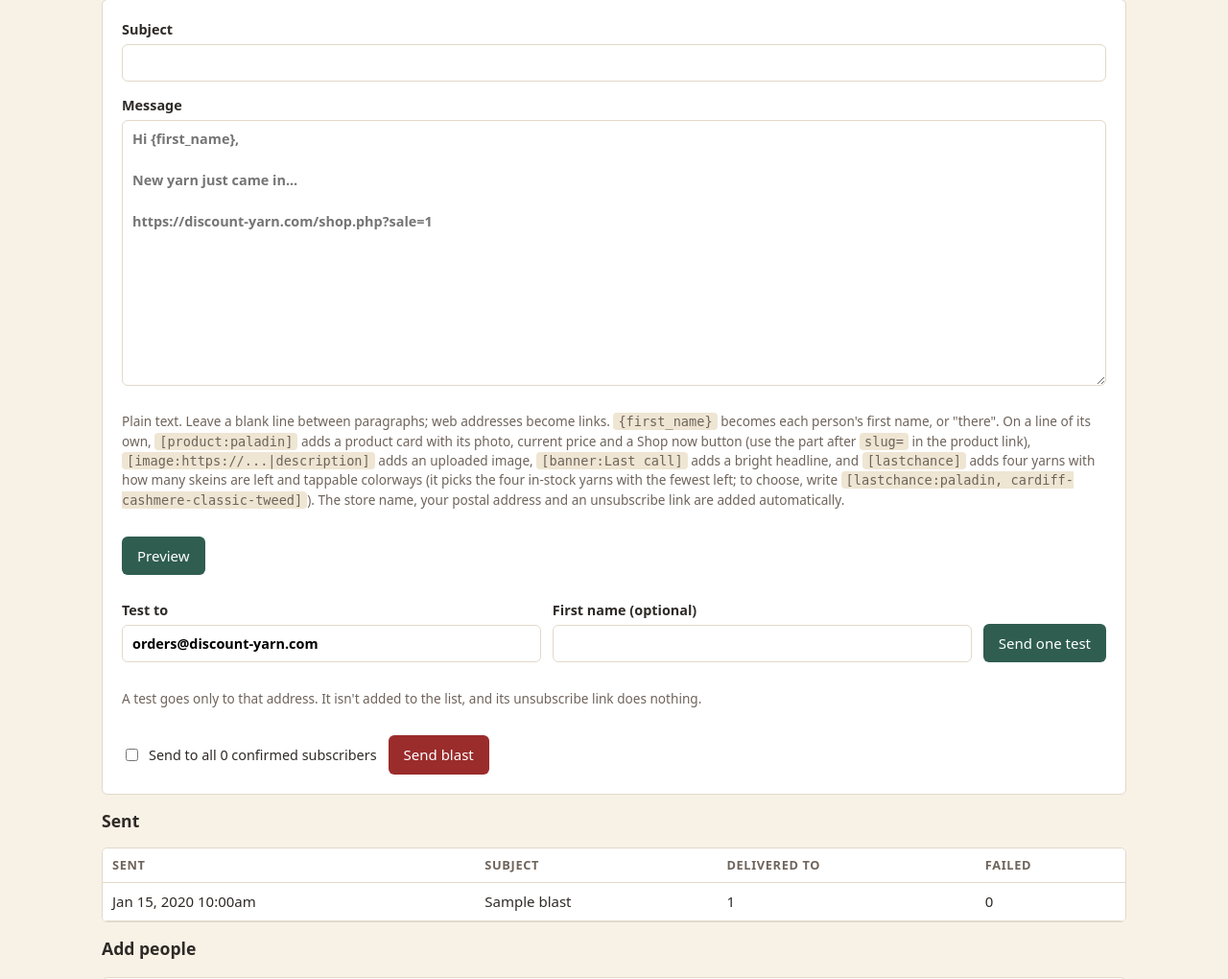
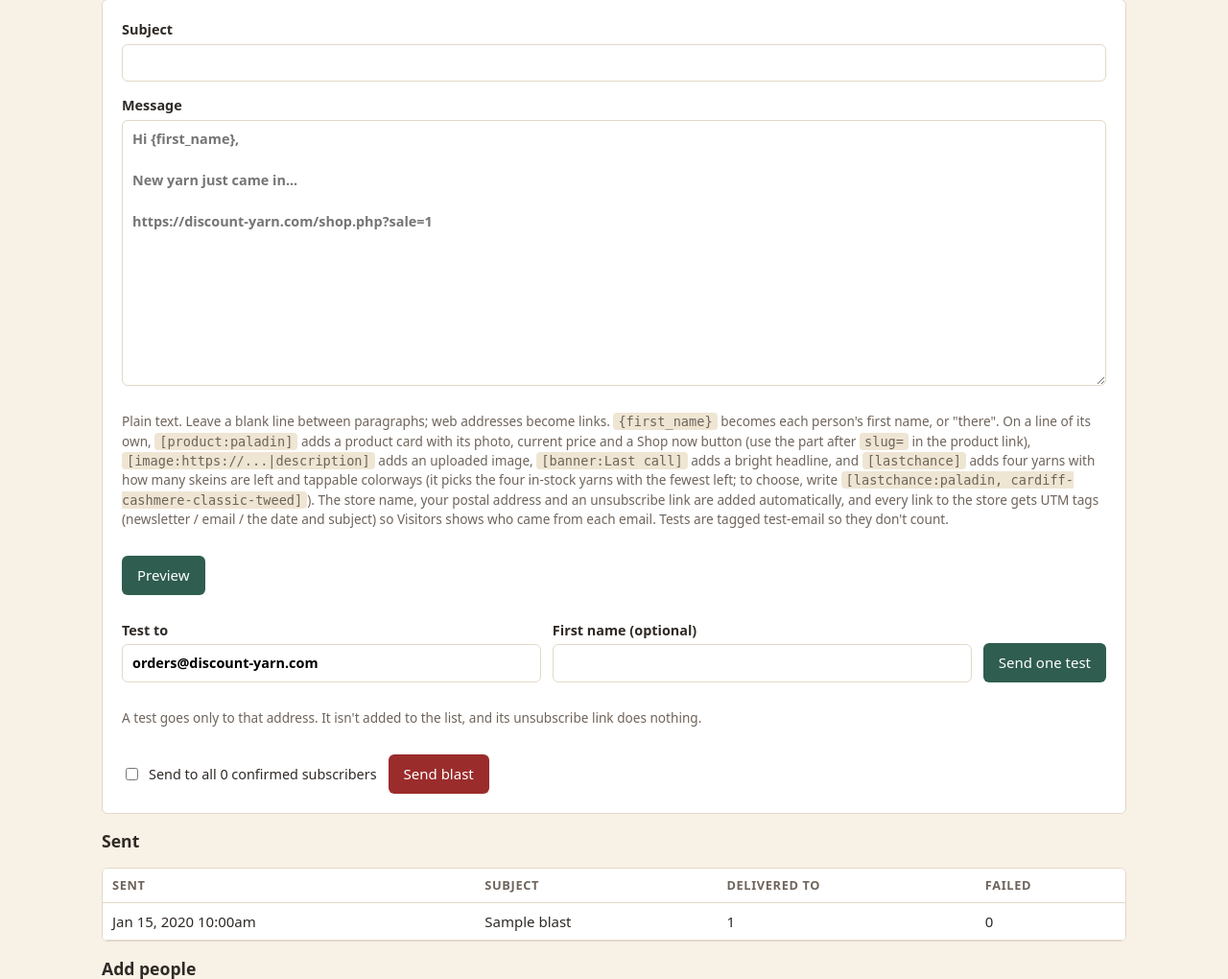
Before and after one commit to aclark0114/Discount-yarn, a PHP site: page /admin/email.php in a window 1280 px wide. Shown: the part 581-1601 px from the top of the page at 96% size. Run offline with PHP 8.4, Linux system fonts and the light colour scheme; the visitor is signed in with stand-in values (Sample User, id 1); tables that the repository leaves empty hold one stand-in row (values such as "Sample post").

Commit message:
Email: UTM tags on every store link, campaign results in Visitors
Blast links get utm_source=newsletter, utm_medium=email and a dated
campaign from the subject; sign-up confirmations use list-confirm; tests
and previews use test-email so they don't count. Outside links, links with
their own utm_ tags and unsubscribe links are left alone. Admin > Visitors >
Campaigns now shows same-day adds to cart and checkouts per campaign.

Co-Authored-By: Claude Opus 5.5 <noreply@anthropic.com>
Claude-Session: https://claude.ai/code/session_019QnF9k6kqA417ZyZa34jBc

```diff
--- a/admin/_auth.php
+++ b/admin/_auth.php
@@ -30,7 +30,7 @@ function admin_header(string $title): void
 <meta name="viewport" content="width=device-width, initial-scale=1">
 <meta name="robots" content="noindex, nofollow">
 <title><?= e($title) ?> | <?= $store ?> admin</title>
-<link rel="stylesheet" href="/assets/admin.css?v=5">
+<link rel="stylesheet" href="/assets/admin.css?v=6">
 </head>
 <body>
 <header class="admin-bar">
--- a/admin/email.php
+++ b/admin/email.php
@@ -31,7 +31,7 @@ if ($_SERVER['REQUEST_METHOD'] === 'POST') {
         } elseif ($problems) {
             flash(implode(' ', $problems));
         } elseif ($action === 'preview') {
-            $m = blast_message($subject, $body, ['email' => 'preview@example.com', 'first_name' => 'Jane', 'token' => str_repeat('0', 32)]);
+            $m = blast_message($subject, $body, ['email' => 'preview@example.com', 'first_name' => 'Jane', 'token' => str_repeat('0', 32)], 'test-email');
             $preview = ['html' => $m['HtmlBody'], 'text' => $m['TextBody'], 'subject' => $subject];
         } elseif (($blocker = blast_blocker()) !== '') {
             flash($blocker);
@@ -43,7 +43,7 @@ if ($_SERVER['REQUEST_METHOD'] === 'POST') {
             if (!subscriber_email_ok($to)) {
                 flash('"' . $to . '" is not an email address.');
             } else {
-                [$s, , $err] = blast_send_to($subject, $body, [['email' => $to, 'first_name' => trim(mb_substr((string)($_POST['test_name'] ?? ''), 0, 100)), 'token' => str_repeat('0', 32)]]);
+                [$s, , $err] = blast_send_to($subject, $body, [['email' => $to, 'first_name' => trim(mb_substr((string)($_POST['test_name'] ?? ''), 0, 100)), 'token' => str_repeat('0', 32)]], 'test-email');
                 flash($s ? 'Test sent to ' . $to . '.' : 'Test failed: ' . $err);
             }
         } elseif (empty($_POST['confirm_send'])) {
@@ -152,7 +152,7 @@ admin_header('Email');
   <label>Message
     <textarea name="body" rows="12" required placeholder="Hi {first_name},&#10;&#10;New yarn just came in...&#10;&#10;https://discount-yarn.com/shop.php?sale=1"><?= e($draft['body']) ?></textarea>
   </label>
-  <p class="muted-note">Plain text. Leave a blank line between paragraphs; web addresses become links. <code>{first_name}</code> becomes each person's first name, or "there". On a line of its own, <code>[product:paladin]</code> adds a product card with its photo, current price and a Shop now button (use the part after <code>slug=</code> in the product link), <code>[image:https://...|description]</code> adds an uploaded image, <code>[banner:Last call]</code> adds a bright headline, and <code>[lastchance]</code> adds four yarns with how many skeins are left and tappable colorways (it picks the four in-stock yarns with the fewest left; to choose, write <code>[lastchance:paladin, cardiff-cashmere-classic-tweed]</code>). The store name, your postal address and an unsubscribe link are added automatically.</p>
+  <p class="muted-note">Plain text. Leave a blank line between paragraphs; web addresses become links. <code>{first_name}</code> becomes each person's first name, or "there". On a line of its own, <code>[product:paladin]</code> adds a product card with its photo, current price and a Shop now button (use the part after <code>slug=</code> in the product link), <code>[image:https://...|description]</code> adds an uploaded image, <code>[banner:Last call]</code> adds a bright headline, and <code>[lastchance]</code> adds four yarns with how many skeins are left and tappable colorways (it picks the four in-stock yarns with the fewest left; to choose, write <code>[lastchance:paladin, cardiff-cashmere-classic-tweed]</code>). The store name, your postal address and an unsubscribe link are added automatically, and every link to the store gets UTM tags (newsletter / email / the date and subject) so Visitors shows who came from each email. Tests are tagged test-email so they don't count.</p>
   <div class="actions">
     <button type="submit" name="action" value="preview">Preview</button>
   </div>
--- a/admin/login.php
+++ b/admin/login.php
@@ -33,7 +33,7 @@ if ($_SERVER['REQUEST_METHOD'] === 'POST') {
 <meta name="viewport" content="width=device-width, initial-scale=1">
 <meta name="robots" content="noindex, nofollow">
 <title>Admin login | <?= e(config('store_name')) ?></title>
-<link rel="stylesheet" href="/assets/admin.css?v=5">
+<link rel="stylesheet" href="/assets/admin.css?v=6">
 </head>
 <body class="login-page">
 <form class="login" method="post" action="/admin/login.php">
--- a/assets/admin.css
+++ b/assets/admin.css
@@ -63,3 +63,5 @@ code { background: #efe5d3; padding: 1px 5px; border-radius: 4px; }
 .login { background: var(--paper); border: 1px solid var(--line); border-radius: var(--r); padding: 28px; width: 100%; max-width: 360px; display: grid; gap: 10px; }
 .login h1 { font-size: 1.3rem; }
 @media (max-width: 700px) { .cols, .order-cols { grid-template-columns: 1fr; } .search { flex-wrap: wrap; } }
+.campaign { word-break: break-word; }
+.campaign small { display: block; color: var(--muted, #6f645b); font-size: 12px; }
--- a/includes/postmark.php
+++ b/includes/postmark.php
@@ -89,6 +89,41 @@ function postmark_batch(array $messages): array
     return [$sent, count($messages) - $sent, $error];
 }
 
+// Adds UTM tags to a link to this store so admin > Visitors can show which
+// email brought people in. Other sites' links, unsubscribe links and links
+// that already carry their own utm_ tags are left alone.
+function email_utm_url(string $url, string $source, string $campaign): string
+{
+    $own = preg_replace('/^www\./', '', strtolower((string)parse_url((string)config('base_url'), PHP_URL_HOST)));
+    $host = preg_replace('/^www\./', '', strtolower((string)parse_url($url, PHP_URL_HOST)));
+    if ($host === '' || $host !== $own || str_contains($url, 'unsubscribe.php') || preg_match('/[?&]utm_/', $url)) {
+        return $url;
+    }
+    [$base, $frag] = array_pad(explode('#', $url, 2), 2, null);
+    $base .= (str_contains($base, '?') ? '&' : '?') . http_build_query([
+        'utm_source'   => $source,
+        'utm_medium'   => 'email',
+        'utm_campaign' => $campaign,
+    ]);
+    return $base . ($frag !== null ? '#' . $frag : '');
+}
+
+// Tags every store link in an email: the href of each HTML link and each web
+// address in the plain-text version. Returns [html, text].
+function email_with_utm(string $html, string $text, string $source, string $campaign): array
+{
+    $html = preg_replace_callback('/href="([^"]+)"/', fn($m) => 'href="' . e(email_utm_url(html_entity_decode($m[1], ENT_QUOTES), $source, $campaign)) . '"', $html);
+    $text = preg_replace_callback('#https?://[^\s<>]+[^\s<>.,;:!?)\]]#', fn($m) => email_utm_url($m[0], $source, $campaign), $text);
+    return [$html, $text];
+}
+
+// A short campaign name from an email subject, such as
+// 2026-10-27-going-going-4-yarns-about-to-be.
+function email_campaign(string $subject): string
+{
+    return date('Y-m-d') . '-' . rtrim(substr(slugify($subject), 0, 40), '-');
+}
+
 function order_items_for(int $orderId): array
 {
     $st = db()->prepare('SELECT * FROM order_items WHERE order_id = ? ORDER BY id');
--- a/includes/shopify_connect.php
+++ b/includes/shopify_connect.php
@@ -16,7 +16,7 @@ function shopify_connect_page(string $title, string $html, int $status = 200): v
     header('X-Robots-Tag: noindex, nofollow');
     echo '<!doctype html><html lang="en"><head><meta charset="utf-8"><meta name="viewport" content="width=device-width, initial-scale=1">'
         . '<meta name="robots" content="noindex, nofollow"><title>' . e($title) . ' | ' . e(config('store_name')) . '</title>'
-        . '<link rel="stylesheet" href="/assets/admin.css?v=5"></head><body class="login-page"><div class="login">'
+        . '<link rel="stylesheet" href="/assets/admin.css?v=6"></head><body class="login-page"><div class="login">'
         . '<h1>' . e($title) . '</h1>' . $html . '</div></body></html>';
     exit;
 }
--- a/includes/subscribers.php
+++ b/includes/subscribers.php
@@ -100,6 +100,7 @@ function send_confirmation(string $email, string $firstName, string $token, stri
         . '<p><a href="' . e($link) . '" style="display:inline-block;background:#2f5d50;color:#fff;padding:12px 20px;border-radius:6px;text-decoration:none">Yes, add me to the list</a></p>'
         . '<p style="font-size:13px;color:#7a6f66">If you didn\'t ask for this, ignore this email and you won\'t hear from us again.</p>');
     $text = "$hi\n\n$intro\n\nConfirm here: $link\n\nIf you didn't ask for this, ignore this email and you won't hear from us again.";
+    [$html, $text] = email_with_utm($html, $text, 'list-confirm', $source === 'invite' ? 'invite' : 'signup');
     return postmark_send($email, 'Please confirm your email for ' . $store, $html, $text, 'list-confirm');
 }
 
@@ -315,7 +316,9 @@ function blast_render(string $body, string $firstName): array
     return [$html, implode("\n\n", $text)];
 }
 
-function blast_message(string $subject, string $body, array $sub): array
+// $utmSource is 'newsletter' for real blasts and 'test-email' for tests and
+// previews, so test clicks don't count toward the campaign.
+function blast_message(string $subject, string $body, array $sub, string $utmSource = 'newsletter'): array
 {
     $store = (string)config('store_name');
     $address = trim((string)config('mailing_address'));
@@ -329,6 +332,7 @@ function blast_message(string $subject, string $body, array $sub): array
         . '<p style="max-width:560px;margin:16px auto 0;font-size:12px;color:#7a6f66;font-family:Arial,sans-serif;text-align:center">'
         . e($foot) . '<br>' . e($address) . '<br><a href="' . e($unsub) . '" style="color:#7a6f66">Unsubscribe</a></p></div>';
     $text .= "\n\n--\n$foot\n$address\nUnsubscribe: $unsub";
+    [$html, $text] = email_with_utm($html, $text, $utmSource, email_campaign($subject));
     return [
         'From'          => config('postmark.from'),
         'To'            => $sub['email'],
@@ -359,12 +363,12 @@ function blast_blocker(): string
 }
 
 // Sends to a list of subscriber rows in batches. Returns [sent, failed, error].
-function blast_send_to(string $subject, string $body, array $subs): array
+function blast_send_to(string $subject, string $body, array $subs, string $utmSource = 'newsletter'): array
 {
     $sent = $failed = 0;
     $error = '';
     foreach (array_chunk($subs, BLAST_BATCH) as $chunk) {
-        [$s, $f, $err] = postmark_batch(array_map(fn($sub) => blast_message($subject, $body, $sub), $chunk));
+        [$s, $f, $err] = postmark_batch(array_map(fn($sub) => blast_message($subject, $body, $sub, $utmSource), $chunk));
         $sent += $s;
         $failed += $f;
         $error = $error ?: $err;
```
Also changed, not shown: admin/visitors.php (+11 -4 lines), README.md.
